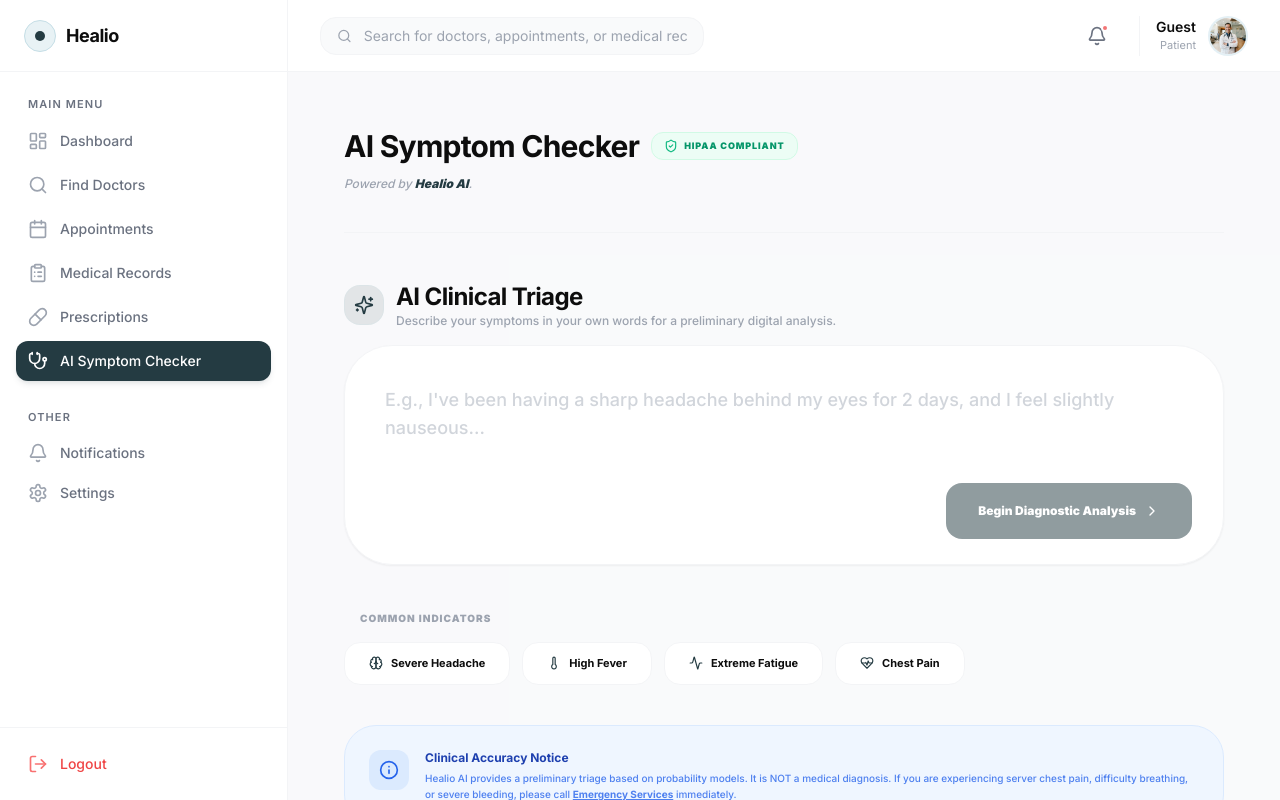
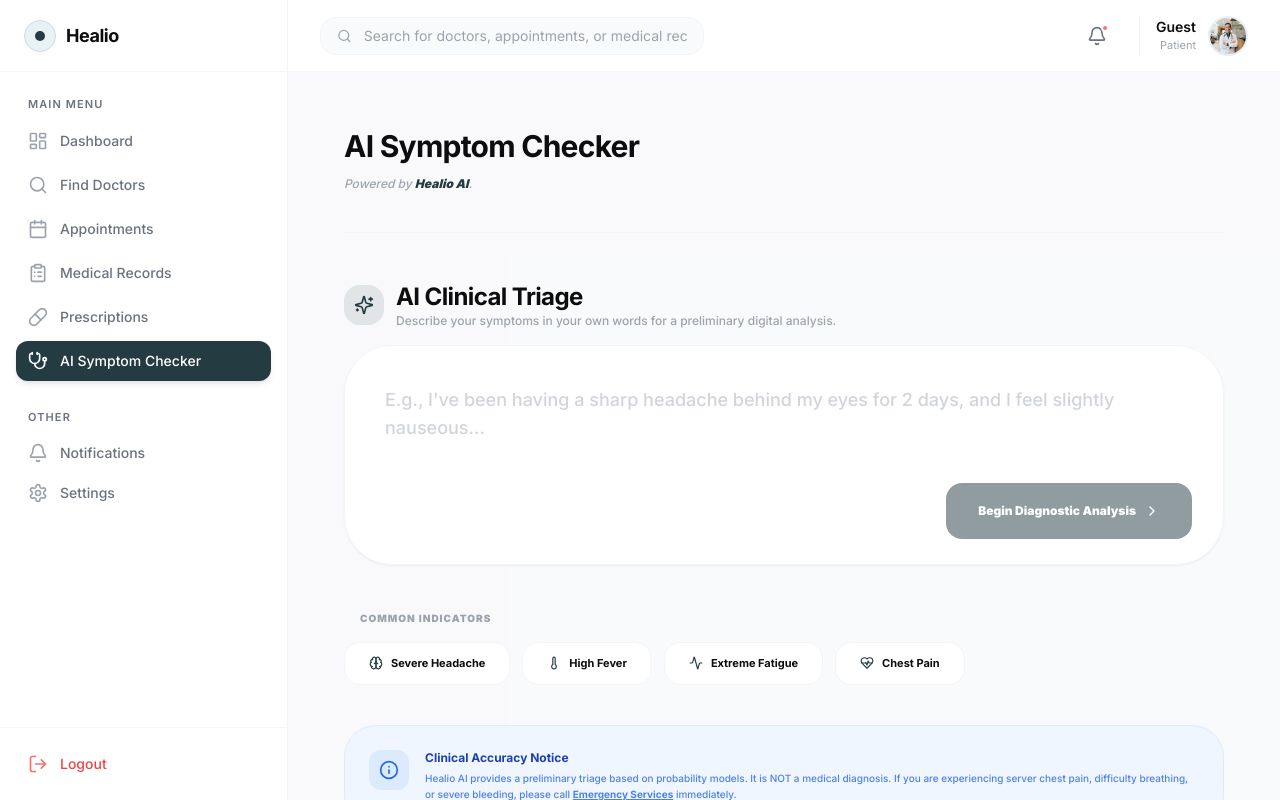
Before and after one commit to sano0007/healio, a Next.js app in the folder apps/web/: page /symptom-checker in a window 1280 px wide. Built offline with nearby package versions, Linux system fonts and the light colour scheme; no server answers.

Commit message:
fix: remove HiPAA Compliant badge from symptom checker header

```diff
--- a/apps/web/src/app/(app)/symptom-checker/page.tsx
+++ b/apps/web/src/app/(app)/symptom-checker/page.tsx
@@ -6,7 +6,7 @@
 import { TriageResults } from "@/components/symptom-checker/triage-results";
 import type { SymptomCheckResult } from "@/lib/api";
 import { motion, AnimatePresence } from "framer-motion";
-import { ShieldCheck } from "lucide-react";
+
 
 type CheckerState = "input" | "analyzing" | "results";
 
@@ -38,10 +38,6 @@
         <div className="space-y-3">
           <h1 className="text-3xl font-bold text-brand-black tracking-tight flex items-center gap-3">
             AI Symptom Checker
-            <div className="px-3 py-1 bg-emerald-50 rounded-xl border border-emerald-100 flex items-center gap-1.5 h-7">
-               <ShieldCheck className="w-3.5 h-3.5 text-emerald-500" />
-               <span className="text-[9px] font-black text-emerald-600 uppercase tracking-widest">HiPAA Compliant</span>
-            </div>
           </h1>
           <div className="flex items-center gap-6">
             <p className="text-xs text-gray-400 font-medium italic">
```
